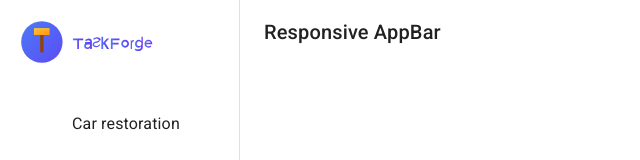
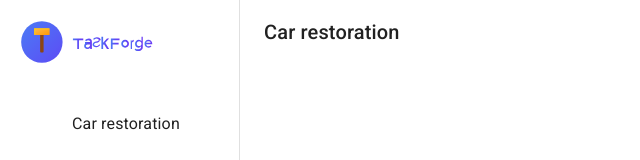
Before and after one commit to jplante01/task_forge, a React (Vite) app: page / in a window 1280 px wide. Shown: the top 160 px of the page, without its empty margins (0-640 px from the left). Built offline with nearby package versions, Linux system fonts and the light colour scheme; some icons are missing.

Commit message:
Update text

```diff
--- a/src/components/NavBar.jsx
+++ b/src/components/NavBar.jsx
@@ -28,7 +28,7 @@ export default function NavBar({ drawerWidth, handleDrawerToggle }) {
           <MenuIcon />
         </IconButton>
         <Typography variant="h6" noWrap component="div">
-          Responsive AppBar
+          Car restoration
         </Typography>{" "}
       </Toolbar>
     </AppBar>
```
